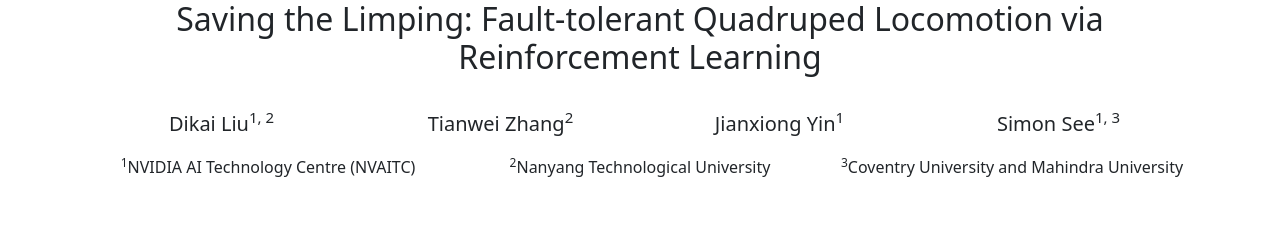
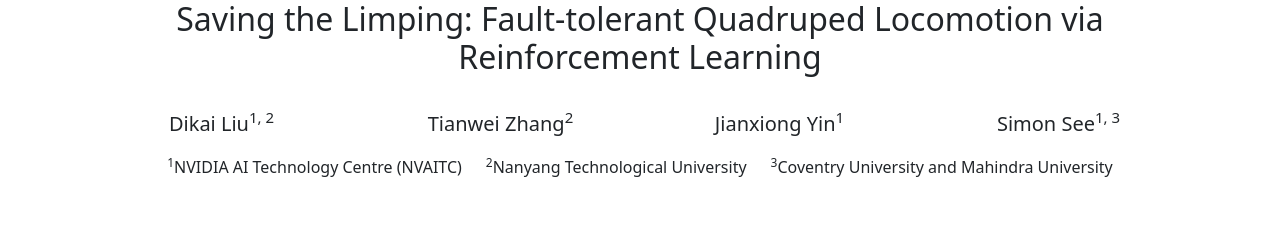
Before and after one commit to johnliudk/saving-the-limping, a plain HTML site: page index.html in a window 1280 px wide. Shown: the top 242 px of the page. Drawn offline with nearby package versions, Linux system fonts and the light colour scheme; grey boxes are pictures that could not be loaded.

Commit message:
update size for affiliation

```diff
--- a/index.html
+++ b/index.html
@@ -27,13 +27,13 @@
 					</div>
 				</div>
 				<div class="row affiliations justify-content-center text-center">
-					<div class="col">
+					<div class="col-md-auto">
 						<p><sup>1</sup>NVIDIA AI Technology Centre (NVAITC)</p>
 					</div>
-					<div class="col">
+					<div class="col-md-auto">
 						<p><sup>2</sup>Nanyang Technological University</p>
 					</div>
-					<div class="col">
+					<div class="col-md-auto">
 						<p><sup>3</sup>Coventry University and Mahindra University</p>
 					</div>
 				</div>
```
